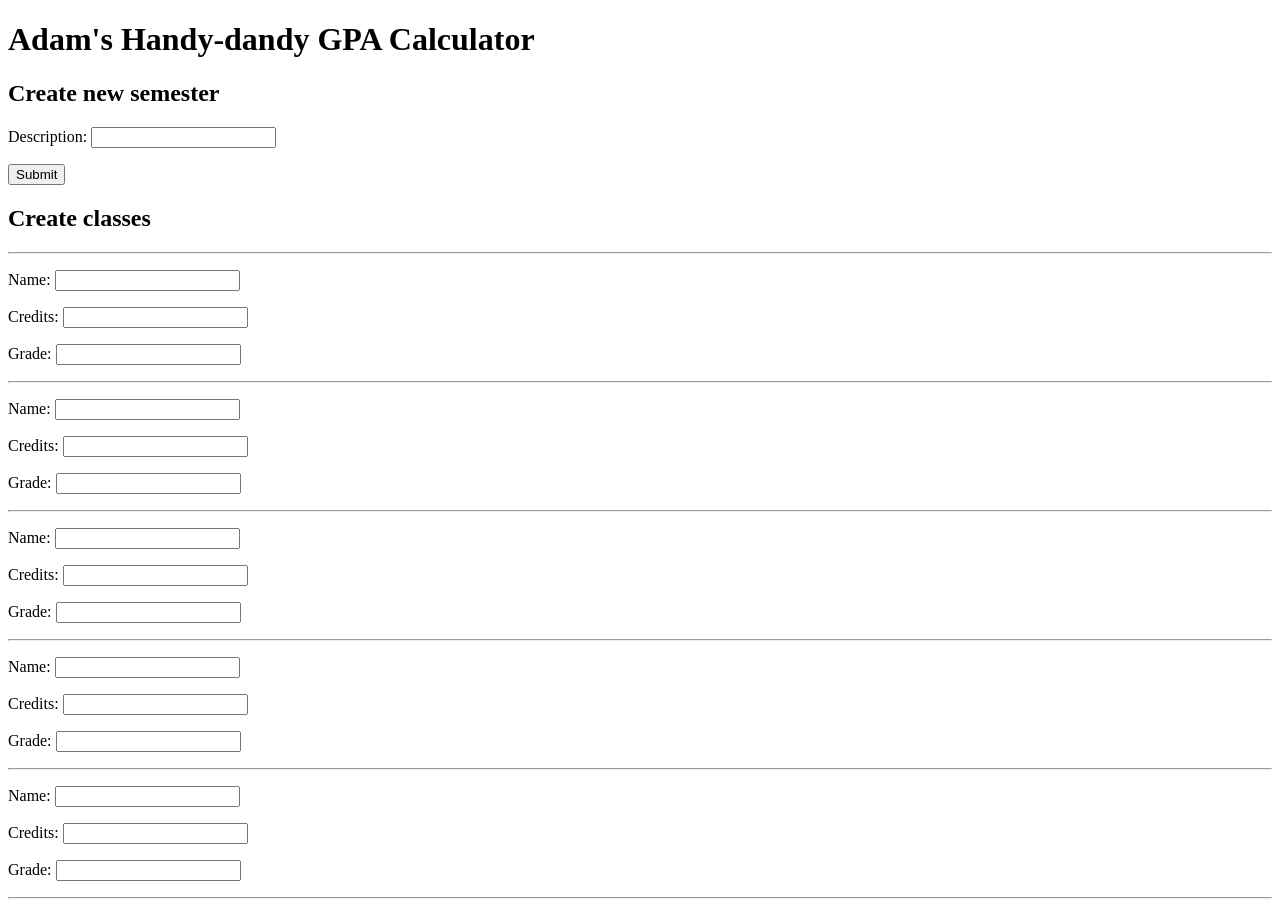
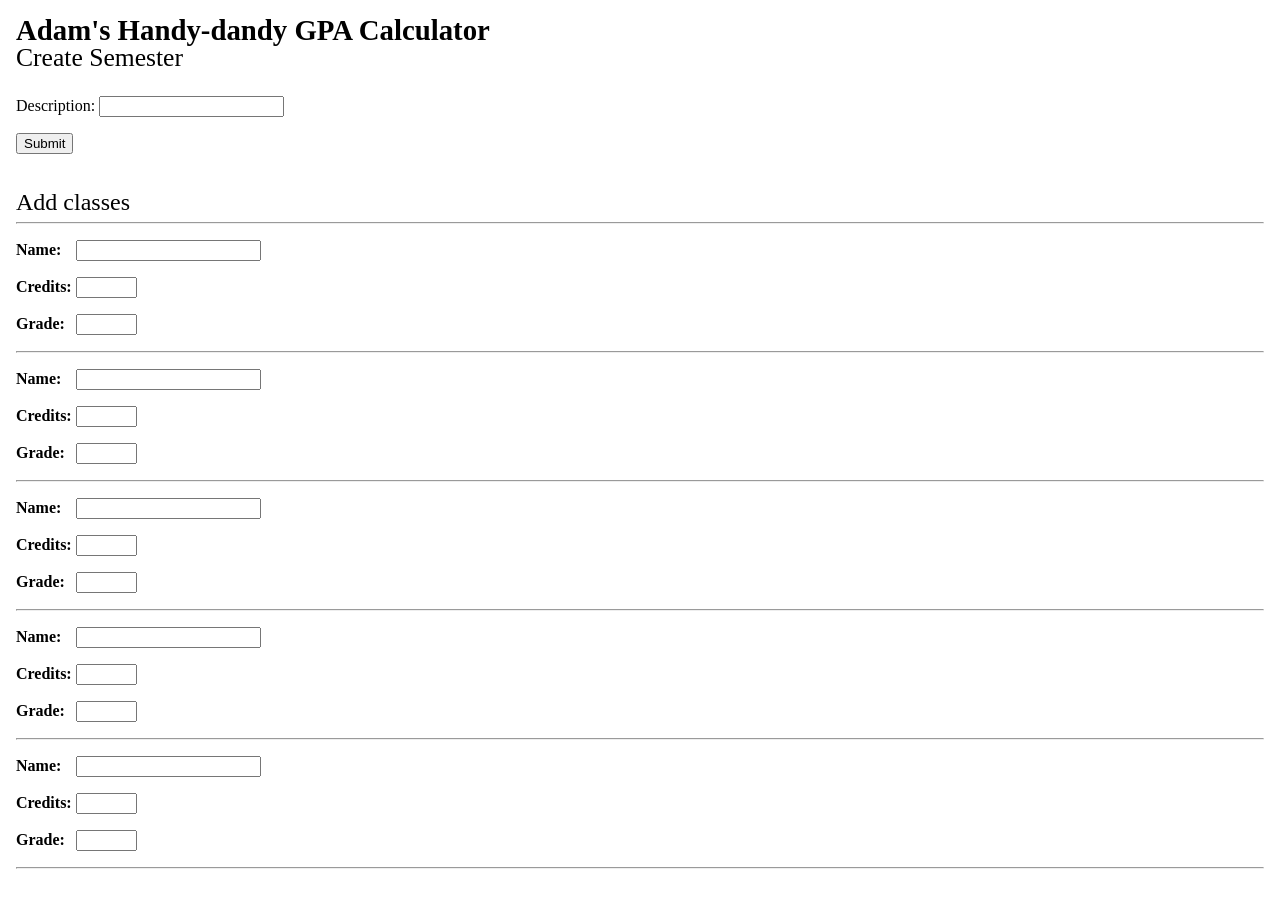
Before and after one commit to adambeagle/gpacalc, a Django app: page /new/semester/ in a window 1280 px wide. After the commit the page ends 869 px from the top, so only its background shows below. Run offline with Django 3.2, Linux system fonts and the light colour scheme.

Commit message:
Add styling

```diff
--- a/gpacalc/core/forms.py
+++ b/gpacalc/core/forms.py
@@ -1,8 +1,19 @@
+from django.forms import ModelForm
 from django.forms.models import modelform_factory, modelformset_factory
 
 from .models import Semester, UClass
 
-UClassFormset = modelformset_factory(UClass, extra=5,
-            fields = ['name', 'credits', 'grade'])
+class UClassForm(ModelForm):
+    model = UClass
+    fields=['name', 'credits', 'grade']
+    error_css_class = 'form-field-error'
+    required_css_class = 'form-field-required'
+
+UClassFormset = modelformset_factory(
+    UClass,
+    fields=['name', 'credits', 'grade'],
+    form=UClassForm,
+    extra=5
+)
 
 SemesterForm = modelform_factory(Semester, fields=['description'])
--- a/gpacalc/core/models.py
+++ b/gpacalc/core/models.py
@@ -18,6 +18,9 @@ def calculate_gpa(classes):
 class Semester(models.Model):
     description = models.CharField(max_length=25, blank=True)
 
+    class Meta:
+        ordering = ['id']
+
     def __str__(self):
         if self.description:
             return self.description
--- a/gpacalc/gpacalc/urls.py
+++ b/gpacalc/gpacalc/urls.py
@@ -7,8 +7,8 @@ from core.views import create_semester, update_semester, SemestersIndex
 admin.autodiscover()
 
 urlpatterns = patterns('',
-    url(r'^$', SemestersIndex.as_view()),
-    url(r'^new/semester/$', create_semester),
-    url(r'^update/semester/(?P<pk>\w+)/$', update_semester),
+    url(r'^$', SemestersIndex.as_view(), name='semester_index'),
+    url(r'^new/semester/$', create_semester, name='create_semester'),
+    url(r'^update/semester/(?P<pk>\w+)/$', update_semester, name='update_semester'),
     url(r'^admin/', include(admin.site.urls)),
 )
--- /dev/null
+++ b/gpacalc/static/css/base.css
@@ -0,0 +1,104 @@
+body {
+	padding: 1em;
+}
+
+header {
+	margin-bottom: 26px;
+}
+
+h1 {
+	font-size: 1.8em;
+	font-weight: bold;
+}
+
+h1 a {
+	color: inherit;
+	text-decoration: none;
+}
+
+h1 a:visited {
+	color: inherit;
+}
+
+h2 {
+	font-size: 1.6em;
+}
+
+h3 {
+	font-size: 1.5em;
+}
+
+h4 {
+	font-size: 1.2em;
+}
+
+small {
+	font-size: 65%;
+}
+
+p {
+	margin: 1em 0;
+}
+
+a:visited {
+	color: rgb(0, 0, 238);
+}
+
+div.semester-listing {
+	float: left;
+	margin-right: 2em;
+	margin-bottom: 1.5em;
+}
+
+table {
+	margin-top: .5em;
+}
+
+thead tr {
+	text-align: left;
+	font-weight: bold;
+	border-bottom: 1px solid black;
+}
+
+td {
+	min-width: 5em;
+}
+
+tbody td {
+	padding: .3em 0;
+}
+
+em {
+	font-weight: bold;
+}
+
+label {
+	display: inline-block;
+	min-width: 3.5em;
+}
+
+input[type="number"] {
+	width: 4em;
+}
+
+.block {
+	display: block;
+}
+
+.clear {
+	clear: both;
+}
+
+.basic-space {
+	margin-top: 1.5em;
+}
+
+
+.errorlist {
+	color: red;
+	margin-bottom: -1em;
+}
+
+.form-field-required label {
+	font-weight: bold;
+}
--- /dev/null
+++ b/gpacalc/static/css/reset.css
@@ -0,0 +1,48 @@
+/* http://meyerweb.com/eric/tools/css/reset/
+   v2.0 | 20110126
+   License: none (public domain)
+*/
+
+html, body, div, span, applet, object, iframe,
+h1, h2, h3, h4, h5, h6, p, blockquote, pre,
+a, abbr, acronym, address, big, cite, code,
+del, dfn, em, img, ins, kbd, q, s, samp,
+small, strike, strong, sub, sup, tt, var,
+b, u, i, center,
+dl, dt, dd, ol, ul, li,
+fieldset, form, label, legend,
+table, caption, tbody, tfoot, thead, tr, th, td,
+article, aside, canvas, details, embed,
+figure, figcaption, footer, header, hgroup,
+menu, nav, output, ruby, section, summary,
+time, mark, audio, video {
+	margin: 0;
+	padding: 0;
+	border: 0;
+	font-size: 100%;
+	font: inherit;
+	vertical-align: baseline;
+}
+/* HTML5 display-role reset for older browsers */
+article, aside, details, figcaption, figure,
+footer, header, hgroup, menu, nav, section {
+	display: block;
+}
+body {
+	line-height: 1;
+}
+ol, ul {
+	list-style: none;
+}
+blockquote, q {
+	quotes: none;
+}
+blockquote:before, blockquote:after,
+q:before, q:after {
+	content: '';
+	content: none;
+}
+table {
+	border-collapse: collapse;
+	border-spacing: 0;
+}
--- a/gpacalc/templates/base.html
+++ b/gpacalc/templates/base.html
@@ -1,16 +1,20 @@
+{% load staticfiles %}
 <!DOCTYPE html>
 <html lang="en">
 <head>
     <meta http-equiv="Content-Type" content="text/html; charset=utf-8">
     <meta name="viewport" content="width=device-width, initial-scale=1">
     <title>Adam's Handy-dandy GPA Calculator</title>
-
+    <link rel="stylesheet" type="text/css" href="{% static 'css/reset.css' %}" />
+    <link rel="stylesheet" type="text/css" href="{% static 'css/base.css' %}" />
+    {% block extra_css %}{% endblock %}
     {% block extra_js %}{% endblock %}
 </head>
 
 <body>
     <header>
-        <h1>Adam's Handy-dandy GPA Calculator</h1>
+        <h1><a href="/">Adam's Handy-dandy GPA Calculator</a></h1>
+        <h2>{% block subheader %}{% endblock %}</h2>
     </header>
 
     {% block content %}{% endblock %}
--- a/gpacalc/templates/core/semester_create.html
+++ b/gpacalc/templates/core/semester_create.html
@@ -1,12 +1,12 @@
 {% extends 'base.html' %}
 
+{% block subheader %}Create Semester{% endblock %}
+
 {% block content %}
-    <h2>Create new semester</h2>
-
     <form method="post" action="">{% csrf_token %}
         {{ semester_form.as_p }}
         <input type="submit" value="Submit" />
-        <h2>Create classes</h2>
+        <h3 class="basic-space">Add classes</h2>
         <hr />
         {{ classes_formset.management_form }}
         {% for cform in classes_formset %}
```
Also changed, not shown: gpacalc/templates/core/semester_list.html (+13 -5 lines).
